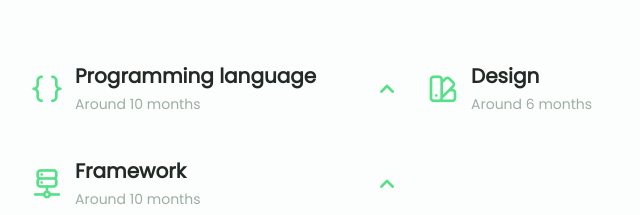
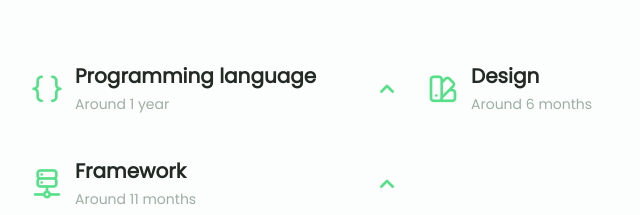
Before and after one commit to ryhn7/Rayhan-Portofolio, a plain HTML site: page index.html in a window 1280 px wide. Shown: the part 1584-1799 px from the top of the page, 225-865 px from the left. Drawn offline with nearby package versions, Linux system fonts and the light colour scheme.

Commit message:
Update skill section

```diff
--- a/index.html
+++ b/index.html
@@ -181,7 +181,7 @@
 
                             <div>
                                 <h1 class="skills_title">Programming language</h1>
-                                <span class="skills_subtitle">Around 10 months</span>
+                                <span class="skills_subtitle">Around 1 year</span>
                             </div>
 
                             <i class="uil uil-angle-up skills_arrow"></i>
@@ -237,7 +237,7 @@
 
                             <div>
                                 <h1 class="skills_title">Framework</h1>
-                                <span class="skills_subtitle">Around 10 months</span>
+                                <span class="skills_subtitle">Around 11 months</span>
                             </div>
 
                             <i class="uil uil-angle-up skills_arrow"></i>
```
